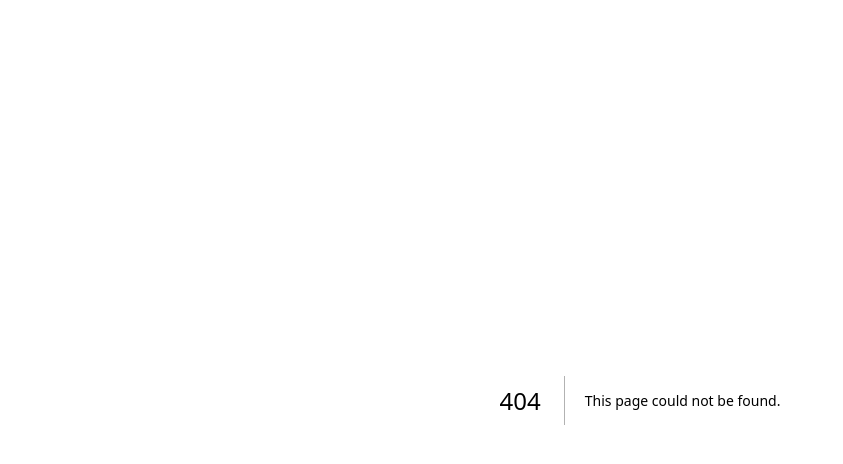
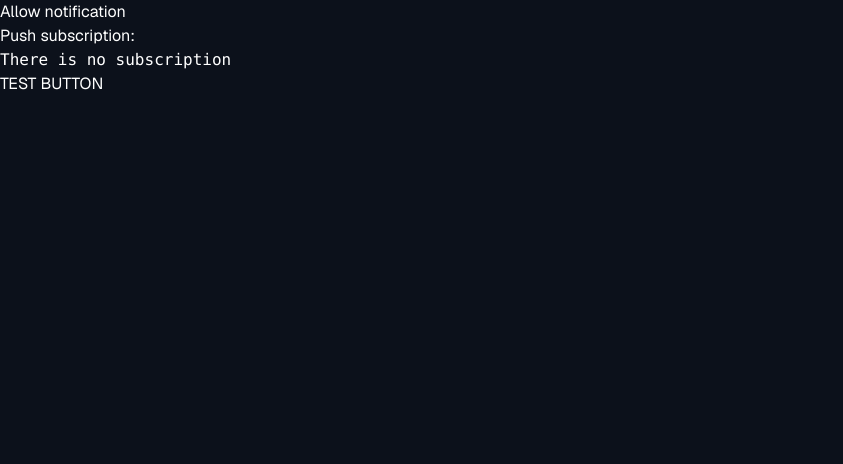
Before and after one commit to LunarianNova/emmolb, a Next.js app: page /webpush in a window 1280 px wide. Before the commit this address had no page. Shown: the top 464 px of the page, without its empty margins (0-843 px from the left). Built offline with nearby package versions, Linux system fonts and the light colour scheme.

Commit message:
Test notifications

```diff
--- a/package.json
+++ b/package.json
@@ -12,8 +12,11 @@
     "@vercel/analytics": "^1.5.0",
     "geist": "^1.4.2",
     "next": "^15.3.4",
+    "onesignal": "^0.1.2",
     "react": "^19.1.0",
-    "react-dom": "^19.1.0"
+    "react-dom": "^19.1.0",
+    "react-onesignal": "^3.2.3",
+    "web-push": "^3.6.7"
   },
   "devDependencies": {
     "@eslint/eslintrc": "^3",
@@ -21,6 +24,7 @@
     "@types/node": "^20",
     "@types/react": "^19",
     "@types/react-dom": "^19",
+    "@types/web-push": "^3.6.4",
     "autoprefixer": "^10.4.21",
     "eslint": "^9",
     "eslint-config-next": "15.3.4",
--- /dev/null
+++ b/public/sw.js
@@ -0,0 +1,32 @@
+self.addEventListener('install', () => {
+  console.info('service worker installed.');
+});
+
+const sendDeliveryReportAction = () => {
+  console.log('Web push delivered.');
+};
+
+self.addEventListener('push', function (event) {
+  if (!event.data) {
+    return;
+  }
+
+  const payload = event.data.json();
+  const { body, icon, image, badge, url, title } = payload;
+  const notificationTitle = title ?? 'Hi';
+  const notificationOptions = {
+    body,
+    icon,
+    image,
+    data: {
+      url,
+    },
+    badge,
+  };
+
+  event.waitUntil(
+    self.registration.showNotification(notificationTitle, notificationOptions).then(() => {
+      sendDeliveryReportAction();
+    }),
+  );
+});
--- /dev/null
+++ b/src/app/api/[...path]/route.ts
@@ -0,0 +1,42 @@
+import webpush from 'web-push';
+
+webpush.setVapidDetails(
+  'mailto:mail@example.com',
+  process.env.VAPID_PUBLIC_KEY ? process.env.VAPID_PUBLIC_KEY : '',
+  process.env.VAPID_PRIVATE_KEY? process.env.VAPID_PRIVATE_KEY: '',
+);
+
+let subscription: webpush.PushSubscription;
+
+export async function POST(request: any) {
+  const { pathname } = new URL(request.url);
+  switch (pathname) {
+    case '/api/web-push/subscription':
+      return setSubscription(request);
+    case '/api/web-push/send':
+      return sendPush(request);
+    default:
+      return notFoundApi();
+  }
+}
+
+async function setSubscription(request: any) {
+  const body: { subscription: webpush.PushSubscription } = await request.json();
+  subscription = body.subscription;
+  return new Response(JSON.stringify({ message: 'Subscription set.' }), {});
+}
+
+async function sendPush(request: any) {
+  console.log(subscription, 'subs');
+  const body = await request.json();
+  const pushPayload = JSON.stringify(body);
+  await webpush.sendNotification(subscription, pushPayload);
+  return new Response(JSON.stringify({ message: 'Push sent.' }), {});
+}
+
+async function notFoundApi() {
+  return new Response(JSON.stringify({ error: 'Invalid endpoint' }), {
+    headers: { 'Content-Type': 'application/json' },
+    status: 404,
+  });
+}
--- a/src/app/layout.tsx
+++ b/src/app/layout.tsx
@@ -1,3 +1,4 @@
+'use client'
 import type { Metadata } from "next";
 import { GeistSans } from 'geist/font/sans';
 import "./globals.css";
@@ -5,13 +6,10 @@ import { Analytics } from "@vercel/analytics/next"
 import { SettingsProvider } from "@/components/Settings";
 import { ThemeUpdater } from "@/components/ThemeUpdater";
 
-export const metadata: Metadata = {
-    title: "Shards of Space",
-    description: "Idunno what I'm doing (:",
-};
+
 
 export default function RootLayout({ children, }: Readonly<{children: React.ReactNode;}>) {
-    return (
+  return (
         <html lang="en">
             <body className={`${GeistSans.className} min-h-screen`}>
                 <SettingsProvider>
--- /dev/null
+++ b/src/app/webpush/page.tsx
@@ -0,0 +1,59 @@
+'use client';
+import { useEffect, useState } from 'react';
+import {
+  checkPermissionStateAndAct,
+  notificationUnsupported,
+  registerAndSubscribe,
+  sendWebPush,
+  subscribeToTeam,
+} from '@/components/Push';
+
+export default function Home() {
+  const [unsupported, setUnsupported] = useState<boolean>(false);
+  const [subscription, setSubscription] = useState<PushSubscription | null>(null);
+  const [message, setMessage] = useState<string | null>(null);
+  useEffect(() => {
+    const isUnsupported = notificationUnsupported();
+    setUnsupported(isUnsupported);
+    if (isUnsupported) {
+      return;
+    }
+    checkPermissionStateAndAct(setSubscription);
+  }, []);
+
+  return (
+    <main>
+      <div className="center-items">
+        <button
+          disabled={unsupported}
+          onClick={() => registerAndSubscribe(setSubscription)}>
+          {unsupported
+            ? 'Notification Unsupported'
+            : subscription
+              ? 'Notification allowed'
+              : 'Allow notification'}
+        </button>
+        {subscription ? (
+          <>
+            <input
+              placeholder={'Type push message ...'}
+              style={{ marginTop: '5rem' }}
+              value={message ?? ''}
+              onChange={e => setMessage(e.target.value)}
+            />
+            <button onClick={() => sendWebPush(message)}>Test Web Push</button>
+          </>
+        ) : null}
+        <div>
+          <span>Push subscription:</span>
+        </div>
+        <code>
+          {subscription
+            ? JSON.stringify(subscription?.toJSON(), undefined, 2)
+            : 'There is no subscription'}
+        </code>
+      </div>
+      <button onClick={() => subscribeToTeam('test')}>TEST BUTTON</button>
+    </main>
+  );
+}
--- /dev/null
+++ b/src/components/Push.tsx
@@ -0,0 +1,112 @@
+const SERVICE_WORKER_FILE_PATH = './sw.js';
+
+export function notificationUnsupported(): boolean {
+  let unsupported = false;
+  if (
+    !('serviceWorker' in navigator) ||
+    !('PushManager' in window) ||
+    !('showNotification' in ServiceWorkerRegistration.prototype)
+  ) {
+    unsupported = true;
+  }
+  return unsupported;
+}
+
+export function checkPermissionStateAndAct(
+  onSubscribe: (subs: PushSubscription | null) => void,
+): void {
+  const state: NotificationPermission = Notification.permission;
+  switch (state) {
+    case 'denied':
+      break;
+    case 'granted':
+      registerAndSubscribe(onSubscribe);
+      break;
+    case 'default':
+      break;
+  }
+}
+
+async function subscribe(onSubscribe: (subs: PushSubscription | null) => void): Promise<void> {
+  navigator.serviceWorker.ready
+    .then((registration: ServiceWorkerRegistration) => {
+      return registration.pushManager.subscribe({
+        userVisibleOnly: true,
+        applicationServerKey: process.env.VAPID_PUBLIC_KEY,
+      });
+    })
+    .then((subscription: PushSubscription) => {
+      console.info('Created subscription Object: ', subscription.toJSON());
+      submitSubscription(subscription).then(_ => {
+        onSubscribe(subscription);
+      });
+    })
+    .catch(e => {
+      console.error('Failed to subscribe cause of: ', e);
+    });
+}
+
+export async function subscribeToTeam(teamId: string) {
+  const permission = await Notification.requestPermission();
+  if (permission !== 'granted') return;
+
+  const reg = await navigator.serviceWorker.ready;
+  const sub = await reg.pushManager.subscribe({
+    userVisibleOnly: true,
+    applicationServerKey: process.env.VAPID_PUBLIC_KEY,
+  });
+
+  await fetch('https://lunanova.space/cgi-bin/subscribe.py', {
+    method: 'POST',
+    headers: { 'Content-Type': 'application/json' },
+    body: JSON.stringify({
+      team_id: teamId,
+      subscription: sub.toJSON(),
+    }),
+  });
+}
+
+
+async function submitSubscription(subscription: PushSubscription): Promise<void> {
+  const endpointUrl = '/api/web-push/subscription';
+  const res = await fetch(endpointUrl, {
+    method: 'POST',
+    headers: {
+      'Content-Type': 'application/json',
+    },
+    body: JSON.stringify({ subscription }),
+  });
+  const result = await res.json();
+  console.log(result);
+}
+
+export async function registerAndSubscribe(
+  onSubscribe: (subs: PushSubscription | null) => void,
+): Promise<void> {
+  try {
+    await navigator.serviceWorker.register(SERVICE_WORKER_FILE_PATH);
+    await subscribe(onSubscribe);
+  } catch (e) {
+    console.error('Failed to register service-worker: ', e);
+  }
+}
+
+export async function sendWebPush(message: string | null): Promise<void> {
+  const endPointUrl = '/api/web-push/send';
+  const pushBody = {
+    title: 'Test Push',
+    body: message ?? 'This is a test push message',
+    image: '/logo.svg',
+    icon: 'logo.svg',
+    url: 'https://lunanova.space',
+  };
+  const res = await fetch(endPointUrl, {
+    method: 'POST',
+    headers: {
+      'Content-Type': 'application/json',
+    },
+    body: JSON.stringify(pushBody),
+  });
+  const result = await res.json();
+  console.log(result);
+}
```
Also changed, not shown: 1 other file (tests, documents, lock files or other folders).
